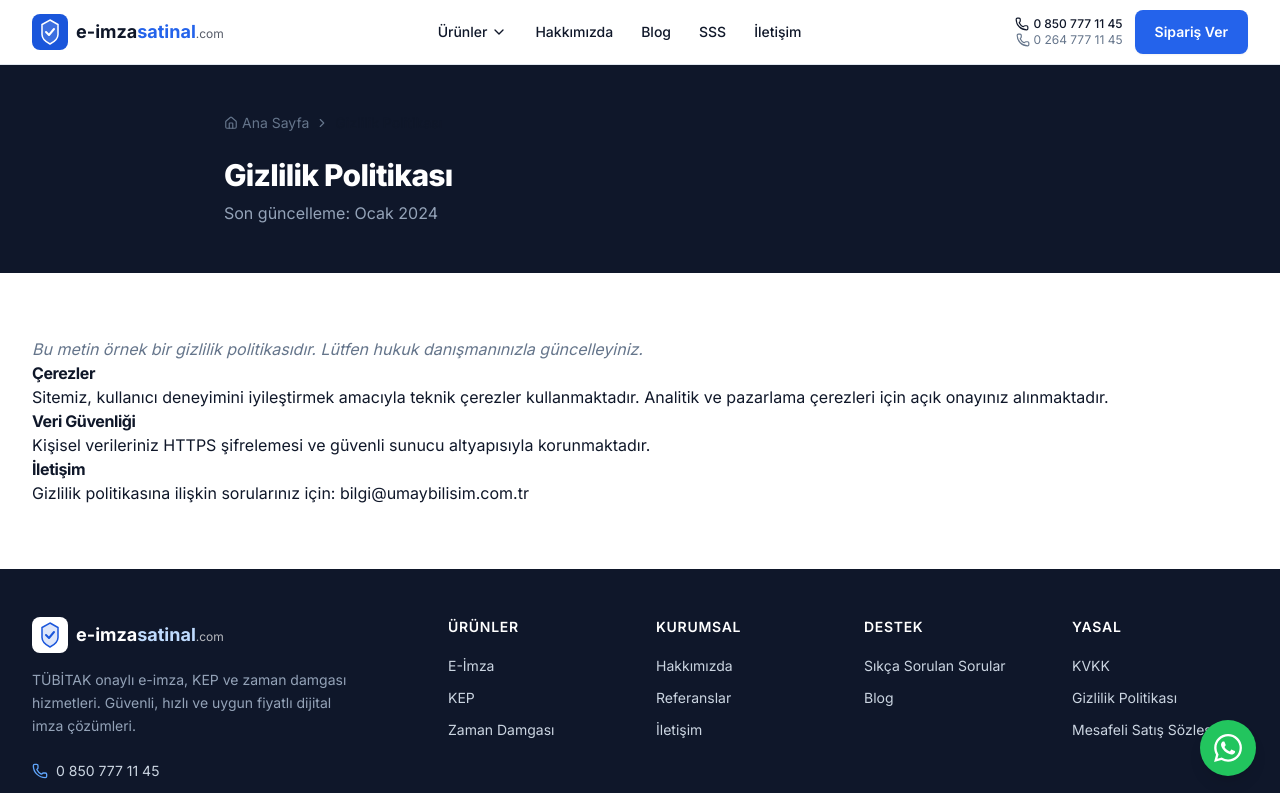
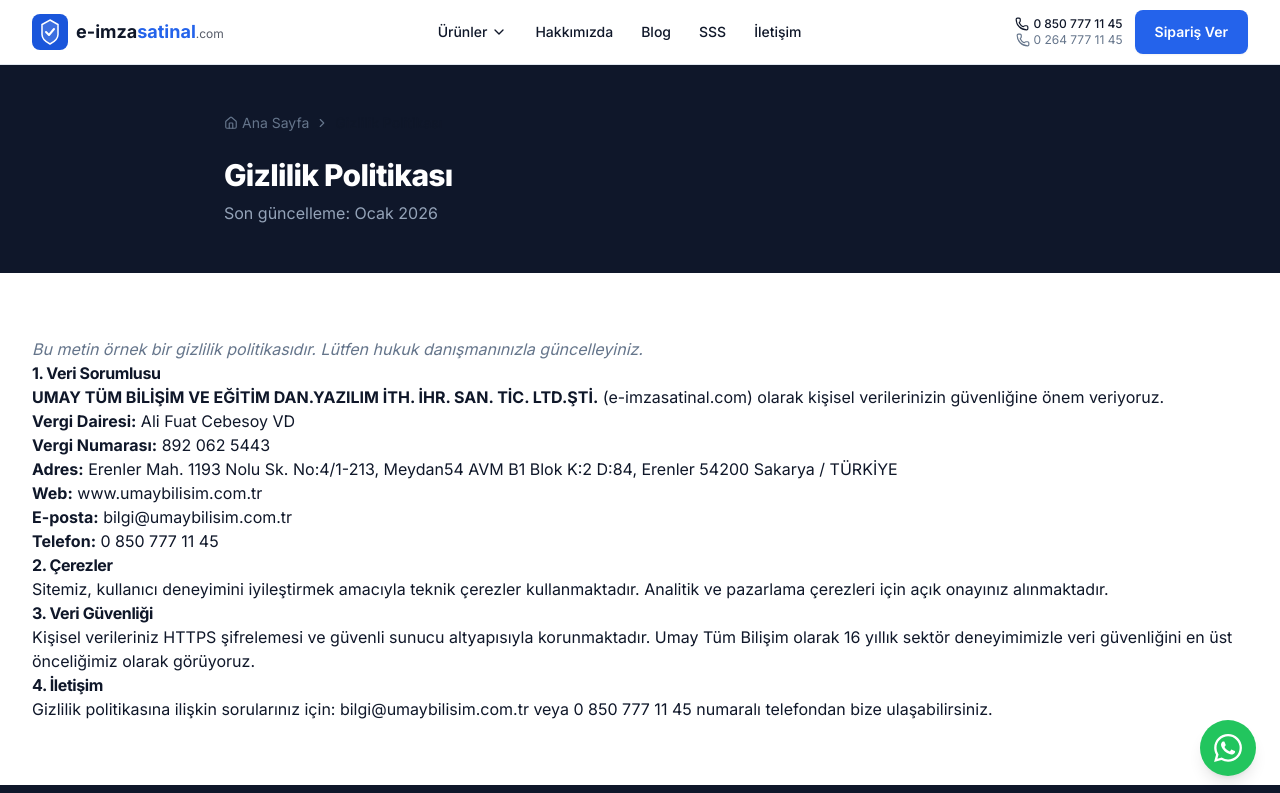
Before and after one commit to umaybilisim/eimzasatinalcomtr, a Next.js app: page /gizlilik in a window 1280 px wide. Shown: the top 793 px of the page. Built offline with nearby package versions, Linux system fonts and the light colour scheme.

Commit message:
KVKK ve Gizlilik sayfaları Umay Bilişim bilgileriyle güncellendi

```diff
--- a/app/gizlilik/page.tsx
+++ b/app/gizlilik/page.tsx
@@ -15,7 +15,7 @@
         <div className="mx-auto max-w-4xl px-4 sm:px-6 lg:px-8">
           <Breadcrumbs items={[{ label: "Gizlilik Politikası" }]} />
           <h1 className="mt-6 text-3xl font-extrabold">Gizlilik Politikası</h1>
-          <p className="mt-2 text-slate-400">Son güncelleme: Ocak 2024</p>
+          <p className="mt-2 text-slate-400">Son güncelleme: Ocak 2026</p>
         </div>
       </section>
 
@@ -23,14 +23,28 @@
         <div className="mx-auto max-w-4xl px-4 sm:px-6 lg:px-8 prose prose-slate max-w-none">
           <p className="text-muted-foreground"><em>Bu metin örnek bir gizlilik politikasıdır. Lütfen hukuk danışmanınızla güncelleyiniz.</em></p>
 
-          <h2>Çerezler</h2>
+          <h2>1. Veri Sorumlusu</h2>
+          <p>
+            <strong>UMAY TÜM BİLİŞİM VE EĞİTİM DAN.YAZILIM İTH. İHR. SAN. TİC. LTD.ŞTİ.</strong> (e-imzasatinal.com)
+            olarak kişisel verilerinizin güvenliğine önem veriyoruz.
+          </p>
+          <ul>
+            <li><strong>Vergi Dairesi:</strong> Ali Fuat Cebesoy VD</li>
+            <li><strong>Vergi Numarası:</strong> 892 062 5443</li>
+            <li><strong>Adres:</strong> Erenler Mah. 1193 Nolu Sk. No:4/1-213, Meydan54 AVM B1 Blok K:2 D:84, Erenler 54200 Sakarya / TÜRKİYE</li>
+            <li><strong>Web:</strong> <a href="https://www.umaybilisim.com.tr" target="_blank" rel="noopener">www.umaybilisim.com.tr</a></li>
+            <li><strong>E-posta:</strong> <a href={`mailto:${siteConfig.email}`}>{siteConfig.email}</a></li>
+            <li><strong>Telefon:</strong> {siteConfig.phone}</li>
+          </ul>
+
+          <h2>2. Çerezler</h2>
           <p>Sitemiz, kullanıcı deneyimini iyileştirmek amacıyla teknik çerezler kullanmaktadır. Analitik ve pazarlama çerezleri için açık onayınız alınmaktadır.</p>
 
-          <h2>Veri Güvenliği</h2>
-          <p>Kişisel verileriniz HTTPS şifrelemesi ve güvenli sunucu altyapısıyla korunmaktadır.</p>
+          <h2>3. Veri Güvenliği</h2>
+          <p>Kişisel verileriniz HTTPS şifrelemesi ve güvenli sunucu altyapısıyla korunmaktadır. Umay Tüm Bilişim olarak 16 yıllık sektör deneyimimizle veri güvenliğini en üst önceliğimiz olarak görüyoruz.</p>
 
-          <h2>İletişim</h2>
-          <p>Gizlilik politikasına ilişkin sorularınız için: <a href={`mailto:${siteConfig.email}`}>{siteConfig.email}</a></p>
+          <h2>4. İletişim</h2>
+          <p>Gizlilik politikasına ilişkin sorularınız için: <a href={`mailto:${siteConfig.email}`}>{siteConfig.email}</a> veya <a href={`tel:${siteConfig.phoneTel}`}>{siteConfig.phone}</a> numaralı telefondan bize ulaşabilirsiniz.</p>
         </div>
       </section>
     </>
--- a/app/kvkk/page.tsx
+++ b/app/kvkk/page.tsx
@@ -15,7 +15,7 @@
         <div className="mx-auto max-w-4xl px-4 sm:px-6 lg:px-8">
           <Breadcrumbs items={[{ label: "KVKK" }]} />
           <h1 className="mt-6 text-3xl font-extrabold">KVKK Aydınlatma Metni</h1>
-          <p className="mt-2 text-slate-400">Son güncelleme: Ocak 2024</p>
+          <p className="mt-2 text-slate-400">Son güncelleme: Ocak 2026</p>
         </div>
       </section>
 
@@ -24,7 +24,17 @@
           <p className="text-muted-foreground"><em>Bu metin, 6698 sayılı Kişisel Verilerin Korunması Kanunu (KVKK) kapsamında hazırlanmış örnek bir aydınlatma metnidir. Lütfen hukuk danışmanınızla güncelleyiniz.</em></p>
 
           <h2>1. Veri Sorumlusu</h2>
-          <p>e-imzasatinal.com olarak, kişisel verilerinizi 6698 sayılı KVKK kapsamında işlemekteyiz.</p>
+          <p>
+            <strong>UMAY TÜM BİLİŞİM VE EĞİTİM DAN.YAZILIM İTH. İHR. SAN. TİC. LTD.ŞTİ.</strong> (e-imzasatinal.com)
+            olarak, kişisel verilerinizi 6698 sayılı Kişisel Verilerin Korunması Kanunu (KVKK) kapsamında işlemekteyiz.
+          </p>
+          <ul>
+            <li><strong>Vergi Dairesi:</strong> Ali Fuat Cebesoy VD</li>
+            <li><strong>Vergi Numarası:</strong> 892 062 5443</li>
+            <li><strong>Adres:</strong> Erenler Mah. 1193 Nolu Sk. No:4/1-213, Meydan54 AVM B1 Blok K:2 D:84, Erenler 54200 Sakarya / TÜRKİYE</li>
+            <li><strong>E-posta:</strong> <a href={`mailto:${siteConfig.email}`}>{siteConfig.email}</a></li>
+            <li><strong>Telefon:</strong> {siteConfig.phone}</li>
+          </ul>
 
           <h2>2. İşlenen Kişisel Veriler</h2>
           <p>Ad, soyad, e-posta adresi, telefon numarası, TC kimlik numarası (e-imza başvurusu için zorunlu), adres bilgileri.</p>
```
